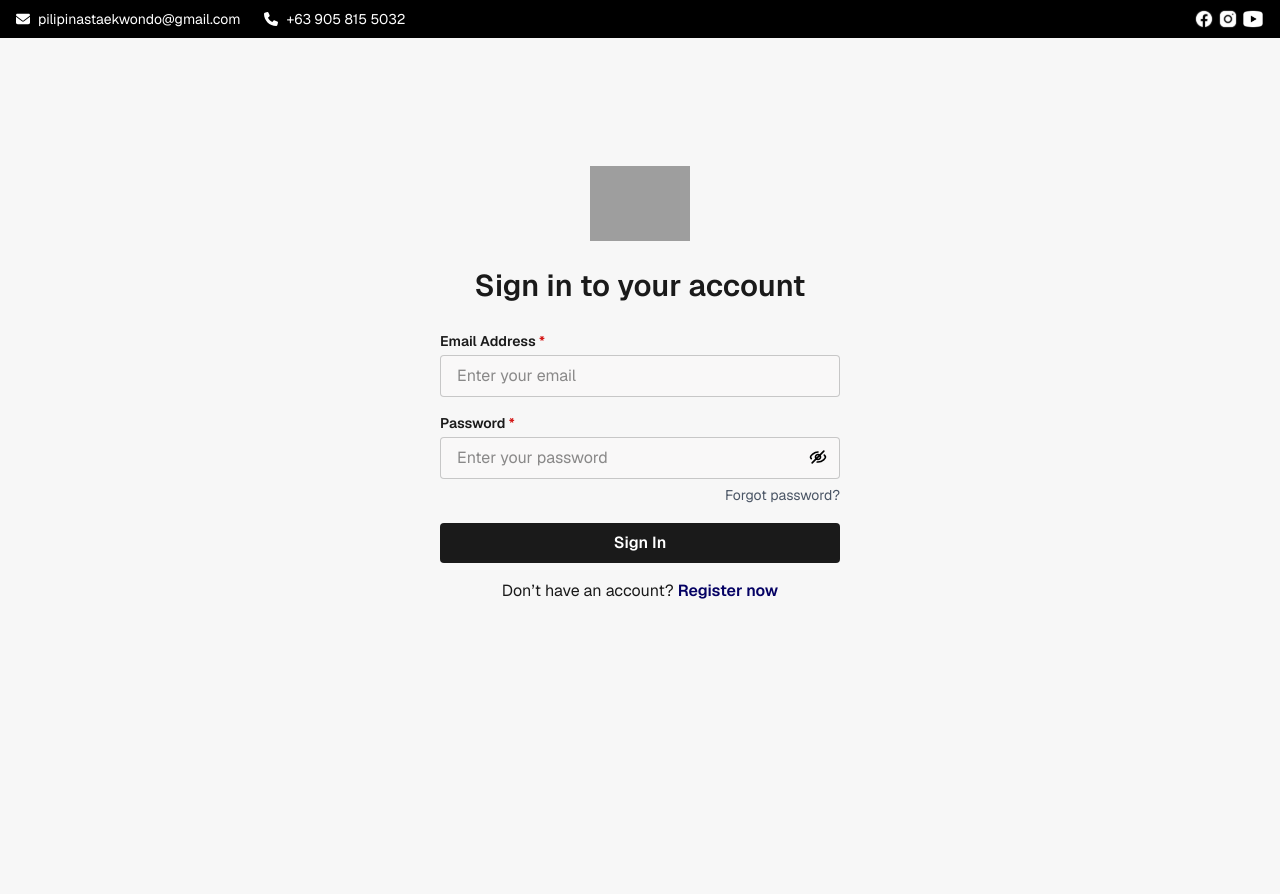
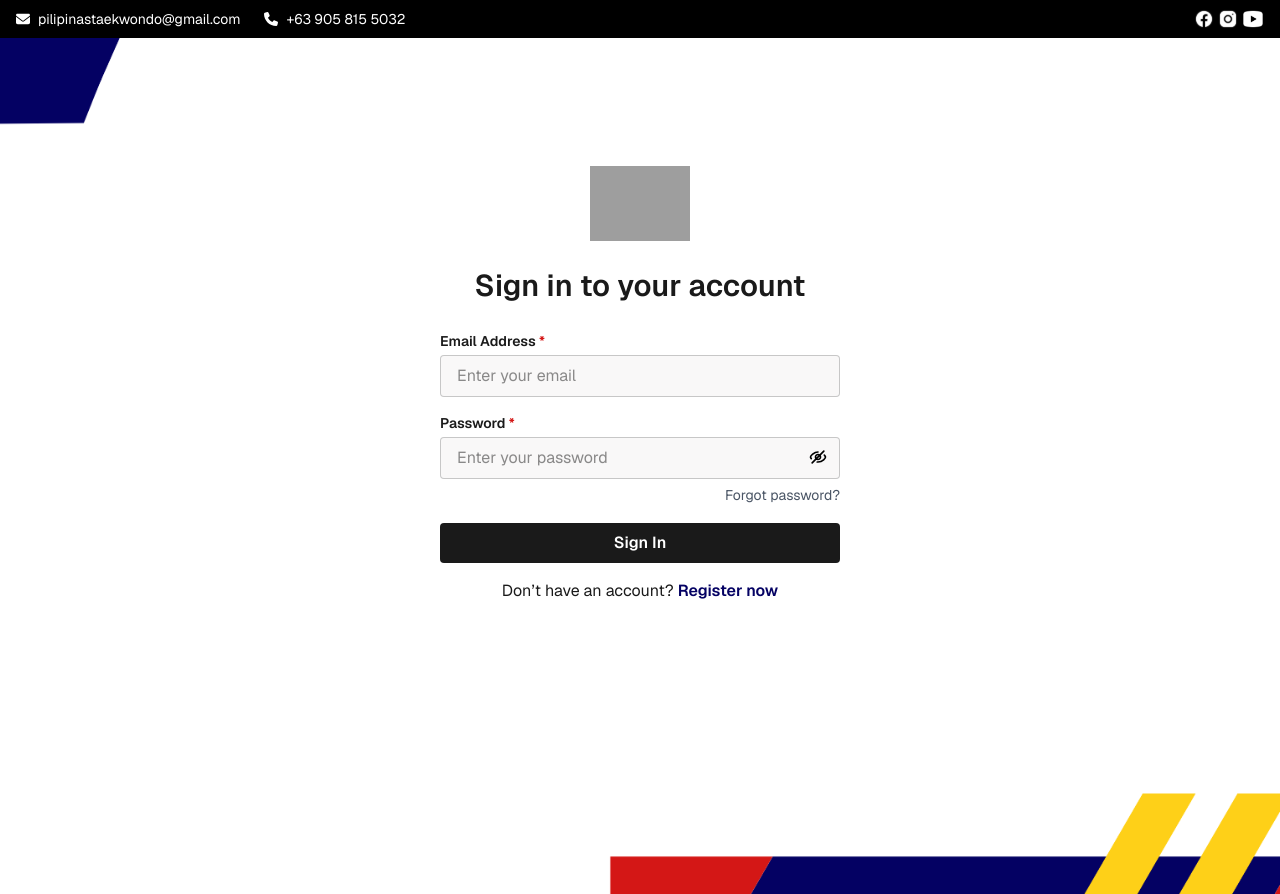
Before and after one commit to rvcarcueva2/pti-web, a Next.js app in the folder web/: page /auth/sign-in in a window 1280 px wide. Built offline with nearby package versions, Linux system fonts and the light colour scheme; grey boxes are pictures that could not be loaded.

Commit message:
modified globals.css

```diff
--- a/web/app/globals.css
+++ b/web/app/globals.css
@@ -57,3 +57,17 @@ p {
   font-size: 1rem; /* 20px */
   line-height: 1.5;
 }
+
+.bg-sign-in {
+  background-image: url('/images/sign-in_background.png');
+  background-size: cover;
+  background-repeat: no-repeat;
+  background-position: center;
+}
+
+.bg-register {
+  background-image: url('/images/register_background.png');
+  background-size: cover;
+  background-repeat: no-repeat;
+  background-position: top center;
+}
```
